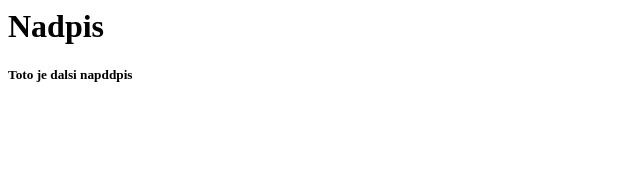
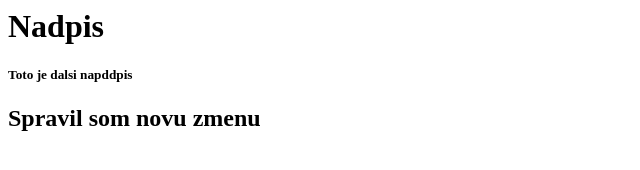
Before and after one commit to 4init/PROJEKT, a plain HTML site: page Index.html in a window 1280 px wide. Shown: the whole page, without its empty margins (0-640 px from the left). Drawn offline with Linux system fonts and the light colour scheme.

Commit message:
Update Index.html

```diff
--- a/Index.html
+++ b/Index.html
@@ -4,3 +4,4 @@
 
 
 <h5>Toto je dalsi napddpis</h5>
+<H2> Spravil som novu zmenu<H2>
```
